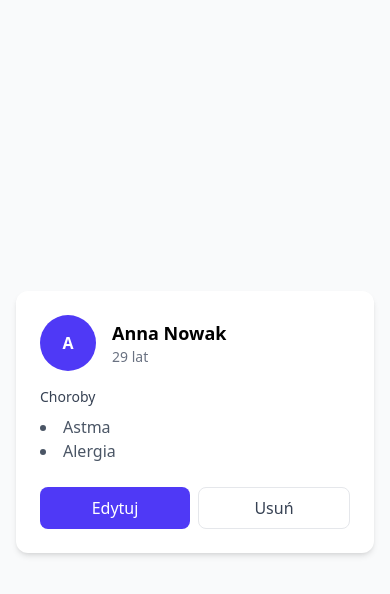
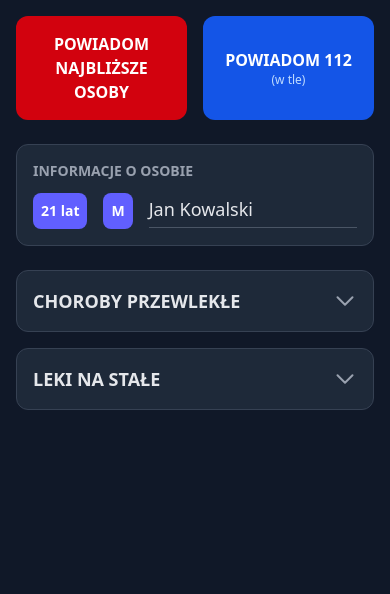
Before and after one commit to krzysiecc/m-niesmiertelnik, a React (Vite) app in the folder frontend/: page / in a window 390 px wide. Shown: the top 594 px of the page. Built offline with nearby package versions, Linux system fonts and the light colour scheme.

Commit message:
feat: Added Mobile View Component

```diff
--- a/frontend/src/App.tsx
+++ b/frontend/src/App.tsx
@@ -1,5 +1,5 @@
 
-import Home from "./components/Home";
+import MobileView from "./components/MobileView"; "./components/MobileView";
 import { LenisProvider } from "./context/LenisContext";
 
 export default function App() {
@@ -7,7 +7,7 @@ export default function App() {
     <LenisProvider>
       <main>
         {/* <Layout> */}
-          <Home />
+          <MobileView />
         {/* </Layout> */}
       </main>
     </LenisProvider>
--- a/frontend/src/components/Home.tsx
+++ /dev/null
@@ -1,47 +0,0 @@
-import React from 'react'
-
-type User = {
-	name: string
-	age: number
-	diseases: string[]
-}
-
-const sampleUser: User = {
-	name: 'Anna Nowak',
-	age: 29,
-	diseases: ['astma', 'alergia']
-}
-
-export default function Home() {
-	return (
-		<div className="min-h-screen bg-gray-50 flex items-center justify-center p-4">
-			<div className="w-full max-w-sm bg-white rounded-xl shadow-md p-6">
-				<div className="flex items-center gap-4">
-					<div className="w-14 h-14 rounded-full bg-indigo-600 flex items-center justify-center text-white font-bold">A</div>
-					<div>
-						<h2 className="text-lg font-semibold">{sampleUser.name}</h2>
-						<p className="text-sm text-gray-500">{sampleUser.age} lat</p>
-					</div>
-				</div>
-
-				<div className="mt-4">
-					<h3 className="text-sm font-medium text-gray-700">Choroby</h3>
-					{sampleUser.diseases.length ? (
-						<ul className="mt-2 list-disc list-inside text-gray-600">
-							{sampleUser.diseases.map((d) => (
-								<li key={d} className="capitalize">{d}</li>
-							))}
-						</ul>
-					) : (
-						<p className="text-gray-600 mt-2">Brak</p>
-					)}
-				</div>
-
-				<div className="mt-6 flex gap-2">
-					<button className="flex-1 bg-indigo-600 text-white py-2 rounded-lg hover:bg-indigo-700">Edytuj</button>
-					<button className="flex-1 border border-gray-200 py-2 rounded-lg text-gray-700 hover:bg-gray-50">Usuń</button>
-				</div>
-			</div>
-		</div>
-	)
-}
--- /dev/null
+++ b/frontend/src/components/MobileView.tsx
@@ -0,0 +1,105 @@
+import React, {useState} from 'react'
+
+// Ikona strzałki (Chevron) dla rozwijanych sekcji
+const ChevronIcon = ({ isOpen }: { isOpen: boolean }) => (
+  <svg
+    xmlns="http://www.w3.org/2000/svg"
+    fill="none"
+    viewBox="0 0 24 24"
+    strokeWidth={2}
+    stroke="currentColor"
+    className={`w-6 h-6 text-gray-400 transition-transform duration-300 ${
+      isOpen ? 'rotate-180' : ''
+    }`}
+  >
+    <path strokeLinecap="round" strokeLinejoin="round" d="m19.5 8.25-7.5 7.5-7.5-7.5" />
+  </svg>
+);
+
+// Props dla komponentu rozwijanej sekcji
+interface CollapsibleSectionProps {
+  title: string;
+  children: React.ReactNode;
+}
+
+// Komponent dla rozwijanej sekcji (Akordeon)
+const CollapsibleSection: React.FC<CollapsibleSectionProps> = ({ title, children }) => {
+  const [isOpen, setIsOpen] = useState(false);
+
+  return (
+    <div className="bg-gray-800 rounded-xl overflow-hidden border border-gray-700">
+      <button
+        onClick={() => setIsOpen(!isOpen)}
+        className="w-full flex justify-between items-center p-4 text-left"
+      >
+        <h3 className="text-lg font-semibold text-gray-200">{title}</h3>
+        <ChevronIcon isOpen={isOpen} />
+      </button>
+      {isOpen && (
+        <div className="p-4 border-t border-gray-700">
+          <div className="text-gray-300">{children}</div>
+        </div>
+      )}
+    </div>
+  );
+};
+
+
+// Główny komponent widoku
+const MobileView = () => {
+  // Przykładowe dane
+  const person = {
+    name: "Jan Kowalski",
+    age: 21,
+    gender: "M",
+    chronicDiseases: ["Astma", "Cukrzyca typu 1", "Nadciśnienie tętnicze"],
+    permanentMedications: ["Insulina", "Salbutamol", "Metformina"],
+  };
+
+  return (
+    <div className="bg-gray-900 min-h-screen font-sans text-white p-4">
+      <div className="max-w-md mx-auto">
+        {/* === Status Bar (imitacja) === */}
+
+
+        {/* === Główne Przyciski === */}
+        <div className="grid grid-cols-2 gap-4 mb-6">
+          <button className="bg-red-600/90 hover:bg-red-700 p-4 rounded-xl text-center font-bold">
+            POWIADOM NAJBLIŻSZE OSOBY
+          </button>
+          <button className="bg-blue-600/90 hover:bg-blue-700 p-4 rounded-xl text-center font-bold">
+            POWIADOM 112
+            <span className="block text-xs font-normal text-blue-200">(w tle)</span>
+          </button>
+        </div>
+
+        {/* === Informacje o Osobie === */}
+        <div className="mb-6 p-4 bg-gray-800 rounded-xl border border-gray-700">
+          <h2 className="text-sm font-semibold text-gray-400 mb-3">INFORMACJE O OSOBIE</h2>
+          <div className="flex items-center gap-4">
+            <div className="bg-indigo-500 text-sm font-bold p-2 rounded-lg">{person.age} lat</div>
+            <div className="bg-indigo-500 text-sm font-bold p-2 rounded-lg">{person.gender}</div>
+            <div className="flex-1 text-lg font-medium text-gray-200 border-b border-gray-600 pb-1">{person.name}</div>
+          </div>
+        </div>
+
+        {/* === Sekcje Rozwijane === */}
+        <div className="space-y-4">
+            <CollapsibleSection title="CHOROBY PRZEWLEKŁE">
+                <ul className="list-disc list-inside space-y-2">
+                    {person.chronicDiseases.map((disease) => <li key={disease}>{disease}</li>)}
+                </ul>
+            </CollapsibleSection>
+
+            <CollapsibleSection title="LEKI NA STAŁE">
+                <ul className="list-disc list-inside space-y-2">
+                    {person.permanentMedications.map((med) => <li key={med}>{med}</li>)}
+                </ul>
+            </CollapsibleSection>
+        </div>
+      </div>
+    </div>
+  );
+};
+
+export default MobileView;
```
Also changed, not shown: 1 other file (tests, documents, lock files or other folders).
